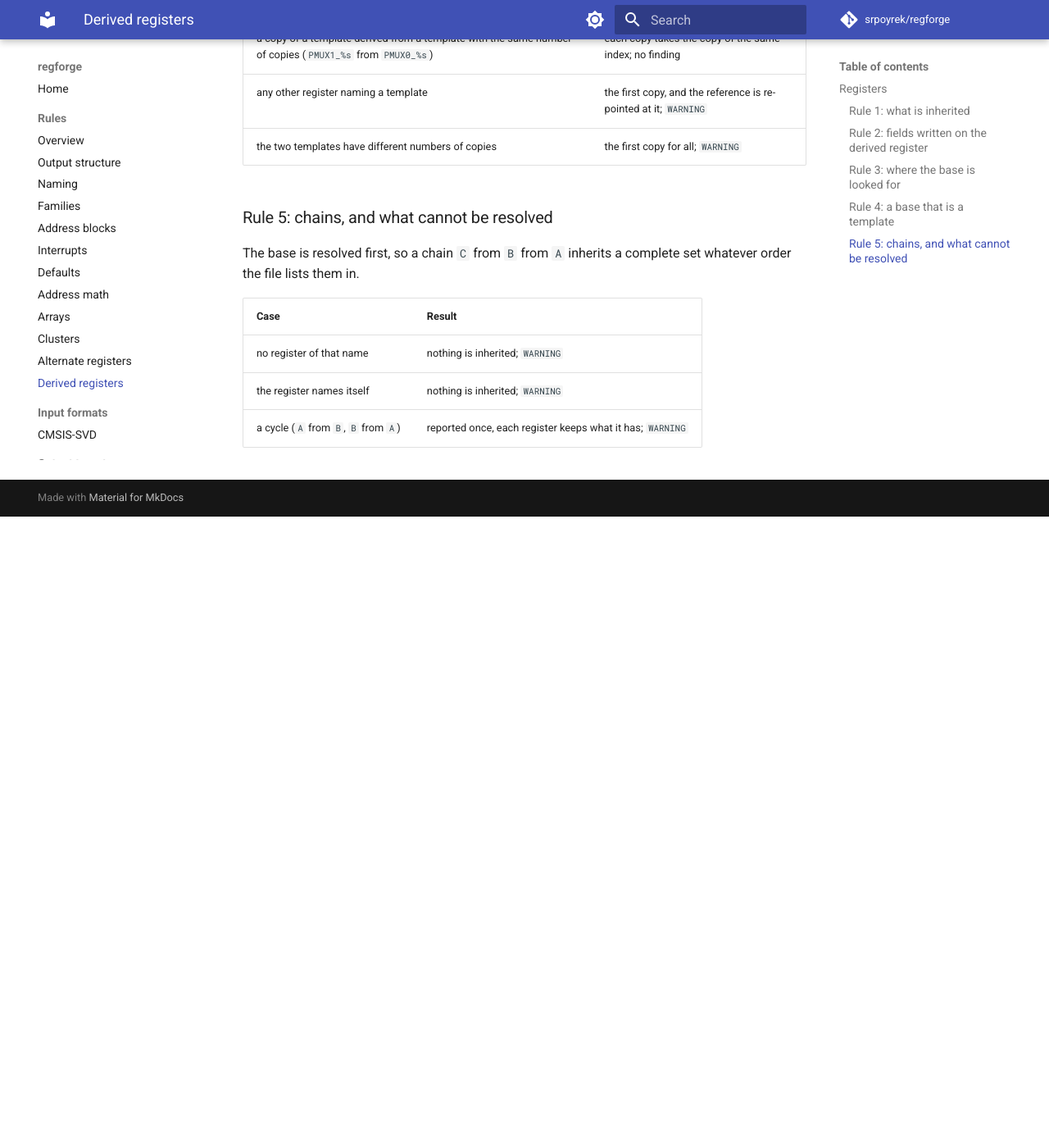
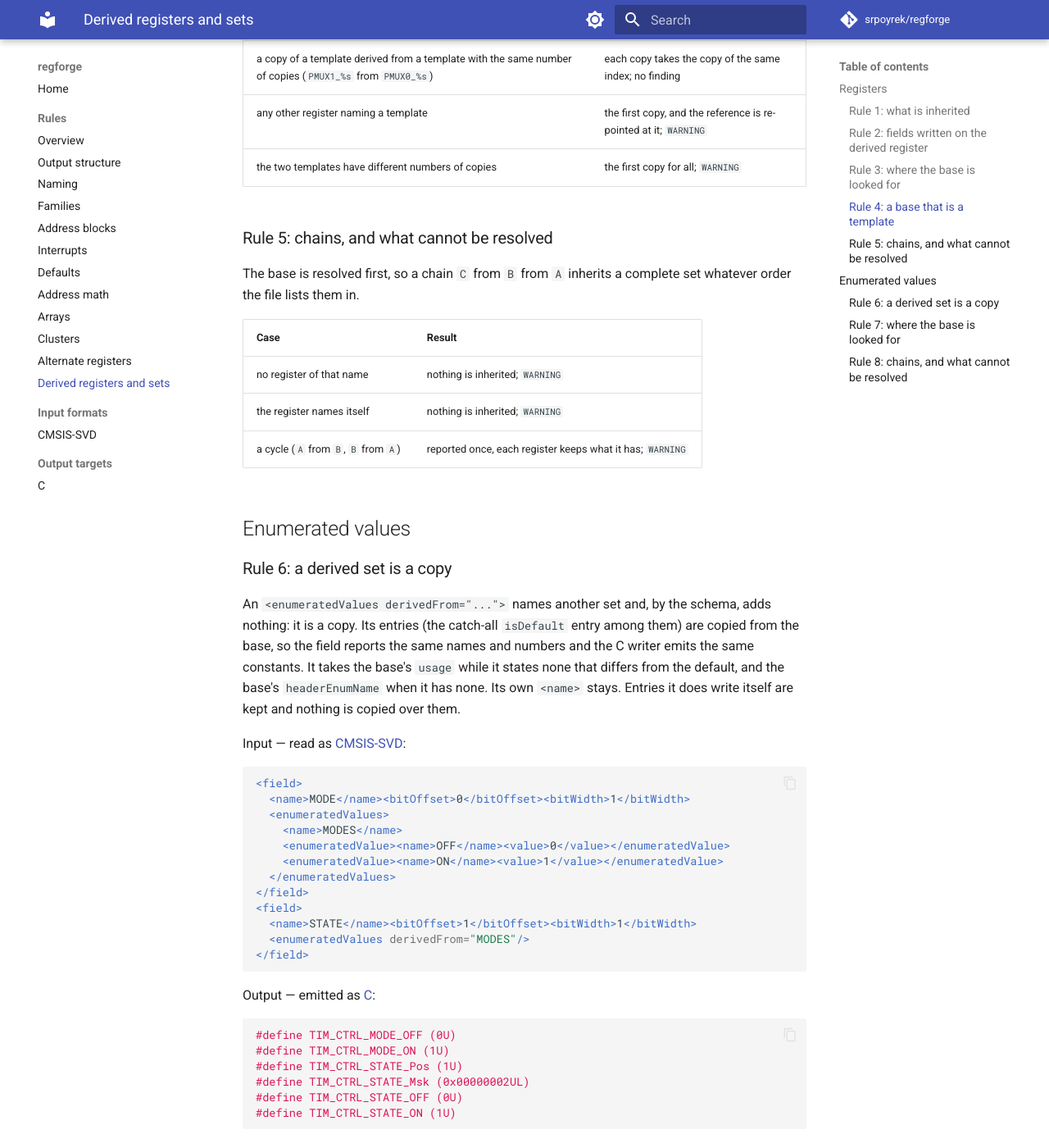
Before and after one commit to srpoyrek/regforge, an MkDocs documentation site: the page built from docs/rules/derived.md, in a window 1280 px wide and 1400 px high, scrolled down 2008 px. Shown: the whole window at 82% size. Built offline with MkDocs 1.6.1 and Material for MkDocs 9.7.7, drawn with Linux system fonts in a browser that asks for light colours; comment, search, counter and statistics services are not loaded; before the commit the page ends 2638 px from its top, so only the background shows below that; some of the changed text lies outside the part shown.

Commit message:
update the doc changes

````diff
--- a/docs/rules/derived.md
+++ b/docs/rules/derived.md
@@ -7,14 +7,16 @@ the rule below is unchanged.
 
 
 A register can say that it is another register with a different name and
-offset, and write only what differs. regforge copies the rest in once, before
-defaults are resolved, so writers read a register that is complete. A
-peripheral's `derivedFrom` works the same way for whole peripherals; see
-[interrupts.md](interrupts.md) for what it does not carry.
+offset, and write only what differs; an enumerated set can say that it is
+another set. regforge copies the rest in once, before defaults are resolved,
+so writers read an element that is complete. A peripheral's `derivedFrom`
+works the same way for whole peripherals; see [interrupts.md](interrupts.md)
+for what it does not carry.
 
-Code: `regforge/resolve.py` (`resolve_derived`, `_resolve_register_bases`).
+Code: `regforge/resolve.py` (`resolve_derived`, `_resolve_register_bases`,
+`_resolve_enum_bases`).
 Tests: `tests/resolve/test_derived_registers.py`,
-`tests/readers/svd/test_register_parser.py`.
+`tests/resolve/test_derived_enum_sets.py`, `tests/readers/svd/test_register_parser.py`.
 
 ## Registers
 
@@ -99,3 +101,76 @@ set whatever order the file lists them in.
 | no register of that name | nothing is inherited; `WARNING` |
 | the register names itself | nothing is inherited; `WARNING` |
 | a cycle (`A` from `B`, `B` from `A`) | reported once, each register keeps what it has; `WARNING` |
+
+## Enumerated values
+
+### Rule 6: a derived set is a copy
+
+An `<enumeratedValues derivedFrom="...">` names another set and, by the schema,
+adds nothing: it is a copy. Its entries (the catch-all `isDefault` entry among
+them) are copied from the base, so the field reports the same names and numbers
+and the C writer emits the same constants. It takes the base's `usage` while it
+states none that differs from the default, and the base's `headerEnumName` when
+it has none. Its own `<name>` stays. Entries it does write itself are kept and
+nothing is copied over them.
+
+Input — read as [CMSIS-SVD](formats/svd.md#field):
+
+```xml
+<field>
+  <name>MODE</name><bitOffset>0</bitOffset><bitWidth>1</bitWidth>
+  <enumeratedValues>
+    <name>MODES</name>
+    <enumeratedValue><name>OFF</name><value>0</value></enumeratedValue>
+    <enumeratedValue><name>ON</name><value>1</value></enumeratedValue>
+  </enumeratedValues>
+</field>
+<field>
+  <name>STATE</name><bitOffset>1</bitOffset><bitWidth>1</bitWidth>
+  <enumeratedValues derivedFrom="MODES"/>
+</field>
+```
+
+Output — emitted as [C](targets/c.md#field-macros):
+
+```c
+#define TIM_CTRL_MODE_OFF (0U)
+#define TIM_CTRL_MODE_ON (1U)
+#define TIM_CTRL_STATE_Pos (1U)
+#define TIM_CTRL_STATE_Msk (0x00000002UL)
+#define TIM_CTRL_STATE_OFF (0U)
+#define TIM_CTRL_STATE_ON (1U)
+```
+
+### Rule 7: where the base is looked for
+
+`derivedFrom` is the name of a set, or a path ending in it that starts anywhere
+along `PERIPHERAL.REGISTER.FIELD.NAME`, with the clusters between peripheral
+and register when there are any. The schema asks for a path when a name is not
+unique. regforge uses the nearest set the written name can mean: one in the same
+register before one in another register, one in the same peripheral before one
+in another. Two equally near sets are a `WARNING` and the first is used, so
+write more of the path.
+
+| Written | Means |
+|---|---|
+| `MODES` | the set `MODES`, the nearest one |
+| `ctl.sms.MODES` | the set `MODES` of the field `sms` of the register `ctl` |
+| `DMAC.ctl.sms.MODES` | the same, in the peripheral `DMAC` |
+| `CH.CTRL.MODE.MODES` | the same, in the cluster `CH` of the peripheral |
+| `CH%s.A.MODES` | the set in a copy of the template `CH%s`: the copy nearest the derived set, else the first, with a `WARNING` |
+
+A peripheral copied from a base resolves its sets inside itself: `UART1`'s derived
+set finds `UART1`'s own base set, not `UART0`'s.
+
+### Rule 8: chains, and what cannot be resolved
+
+The base is resolved first, so a chain inherits a complete set whatever order
+the file lists them in.
+
+| Case | Result |
+|---|---|
+| no set of that name | nothing is inherited; `WARNING` |
+| two equally near sets of that name | the first; `WARNING` |
+| the set names itself | nothing is inherited, as for an unknown name; `WARNING` |
+| a cycle | reported once, each set keeps what it has; `WARNING` |
--- a/mkdocs.yml
+++ b/mkdocs.yml
@@ -47,7 +47,7 @@ nav:
       - Arrays: rules/arrays.md
       - Clusters: rules/clusters.md
       - Alternate registers: rules/alternates.md
-      - Derived registers: rules/derived.md
+      - Derived registers and sets: rules/derived.md
   - Input formats:
       - CMSIS-SVD: rules/formats/svd.md
   - Output targets:
````
Also changed, not shown: other parts of docs/rules/derived.md (+1 -1 lines), docs/rules/README.md (+1 -1 lines), docs/rules/formats/svd.md (+6 -6 lines).
